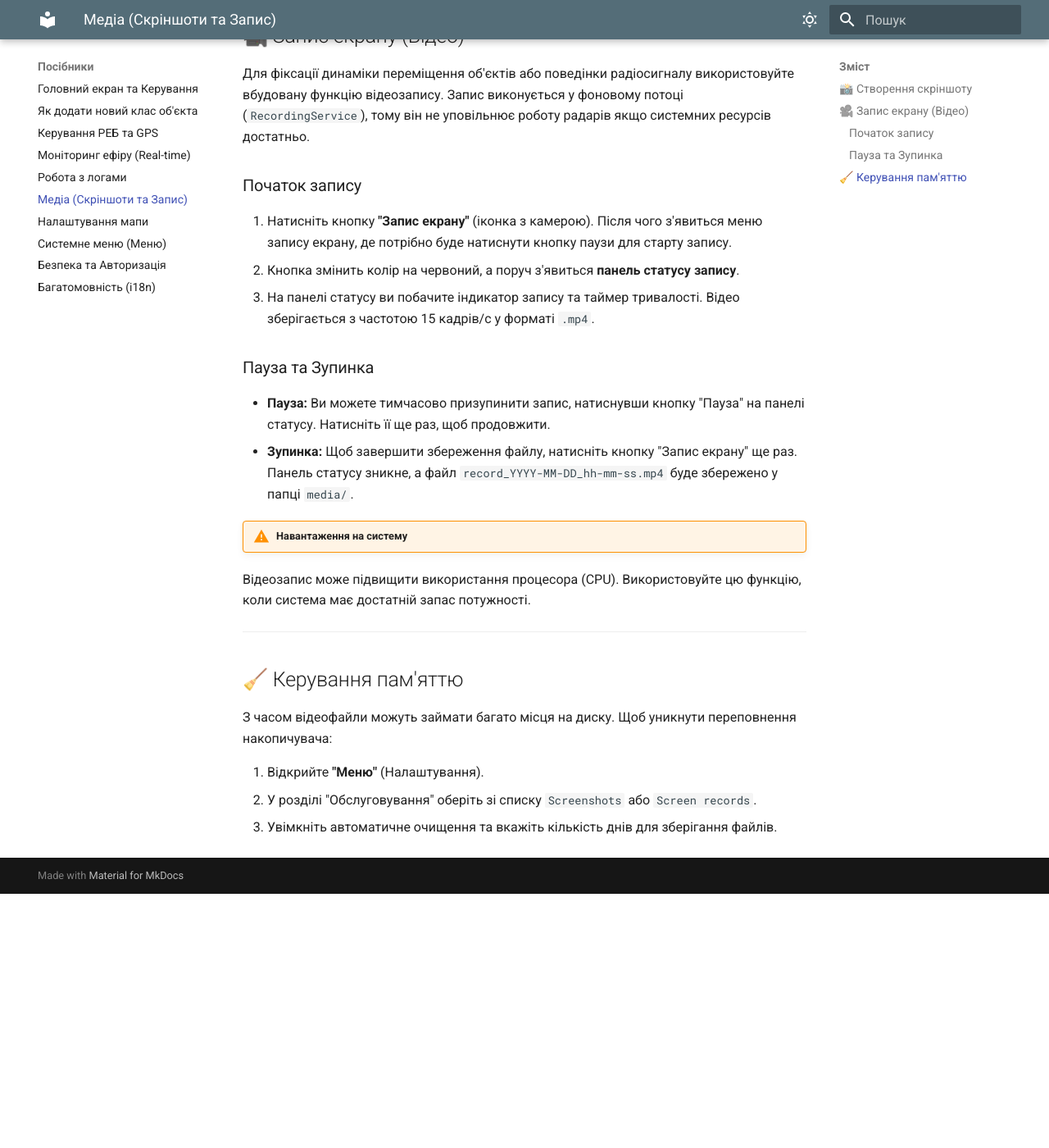
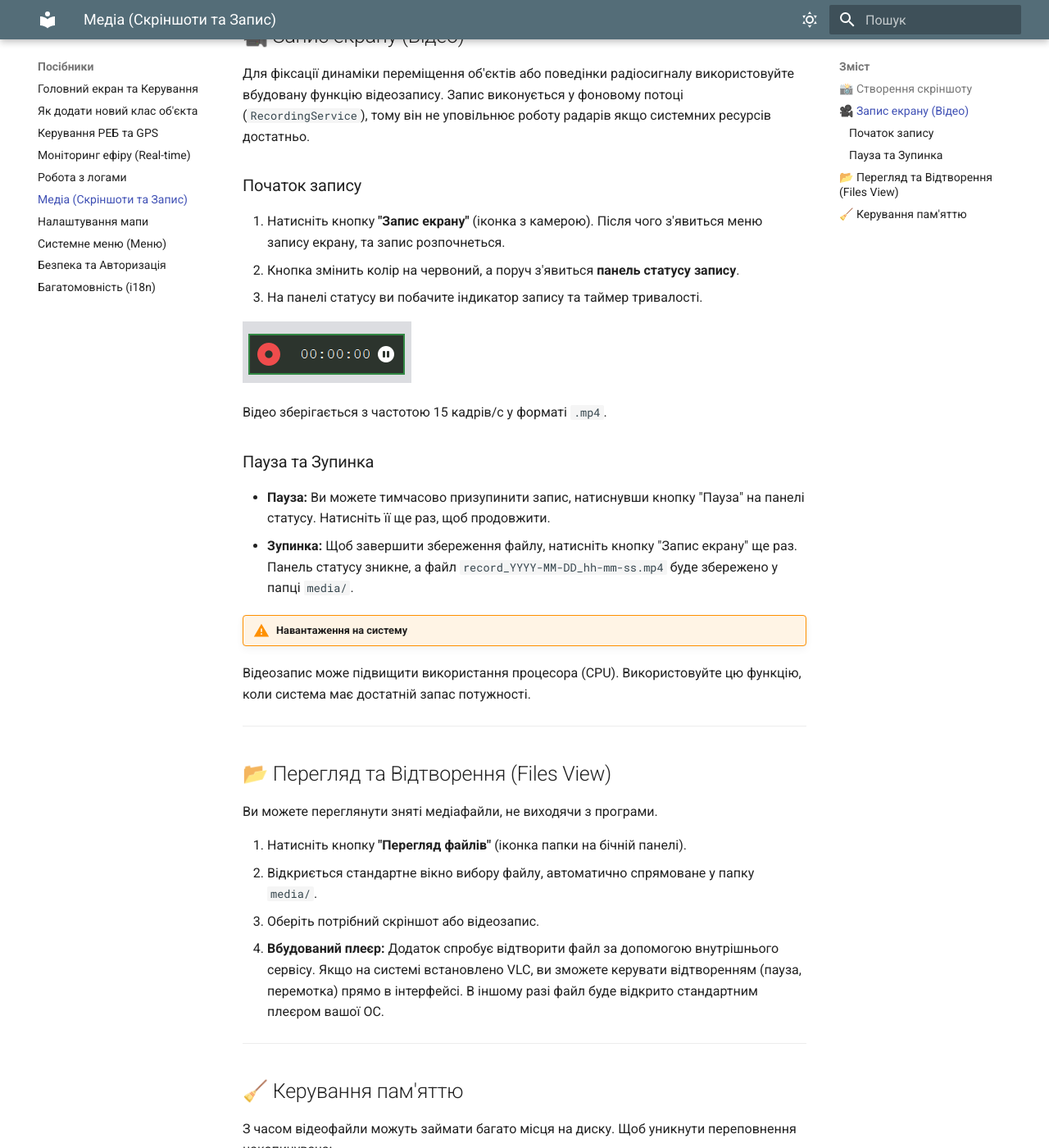
Before and after one commit to VadymKotsiuba1808/SDR_Pi, an MkDocs documentation site: the page built from docs/how-to/media.md, in a window 1280 px wide and 1400 px high, scrolled down 647 px. Shown: the whole window at 82% size. Built offline with MkDocs 1.6.1 and Material for MkDocs 9.7.7, drawn with Linux system fonts in a browser that asks for light colours; before the commit the page ends 1737 px from its top, so only the background shows below that.

Commit message:
Add images to media, settings and chart monitor docs

```diff
--- a/docs/how-to/media.md
+++ b/docs/how-to/media.md
@@ -20,9 +20,13 @@
 
 ### Початок запису
 
-1.  Натисніть кнопку **"Запис екрану"** (іконка з камерою). Після чого з'явиться меню запису екрану, де потрібно буде натиснути кнопку паузи для старту запису.
+1.  Натисніть кнопку **"Запис екрану"** (іконка з камерою). Після чого з'явиться меню запису екрану, та запис розпочнеться.
 2.  Кнопка змінить колір на червоний, а поруч з'явиться **панель статусу запису**.
-3.  На панелі статусу ви побачите індикатор запису та таймер тривалості. Відео зберігається з частотою 15 кадрів/с у форматі `.mp4`.
+3.  На панелі статусу ви побачите індикатор запису та таймер тривалості.
+
+![Панель статусу запису](../assets/images/recording_status.png)
+
+Відео зберігається з частотою 15 кадрів/с у форматі `.mp4`.
 
 ### Пауза та Зупинка
 
@@ -34,6 +38,17 @@
 
 ---
 
+## 📂 Перегляд та Відтворення (Files View)
+
+Ви можете переглянути зняті медіафайли, не виходячи з програми.
+
+1.  Натисніть кнопку **"Перегляд файлів"** (іконка папки на бічній панелі).
+2.  Відкриється стандартне вікно вибору файлу, автоматично спрямоване у папку `media/`.
+3.  Оберіть потрібний скріншот або відеозапис.
+4.  **Вбудований плеєр:** Додаток спробує відтворити файл за допомогою внутрішнього сервісу. Якщо на системі встановлено VLC, ви зможете керувати відтворенням (пауза, перемотка) прямо в інтерфейсі. В іншому разі файл буде відкрито стандартним плеєром вашої ОС.
+
+---
+
 ## 🧹 Керування пам'яттю
 
 З часом відеофайли можуть займати багато місця на диску.
```
Also changed, not shown: docs/how-to/menu_settings.md (+3 -2 lines), docs/how-to/realtime_monitor.md (+2 -2 lines), docs/assets/images/realtime_monitor_full.png (added), docs/assets/images/realtime_monitor_pause.png (added), docs/assets/images/recording_status.png (added), docs/assets/images/settings_menu.png (added).
